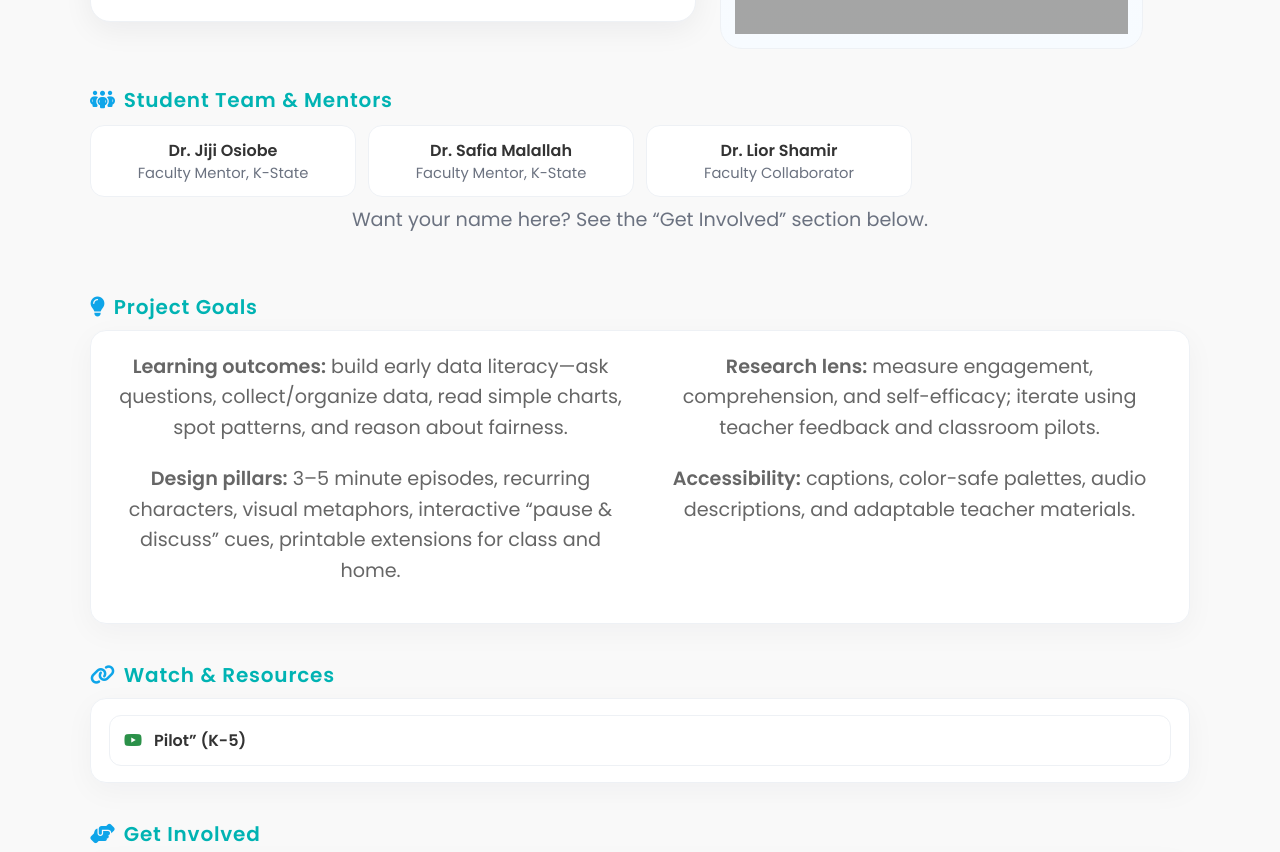
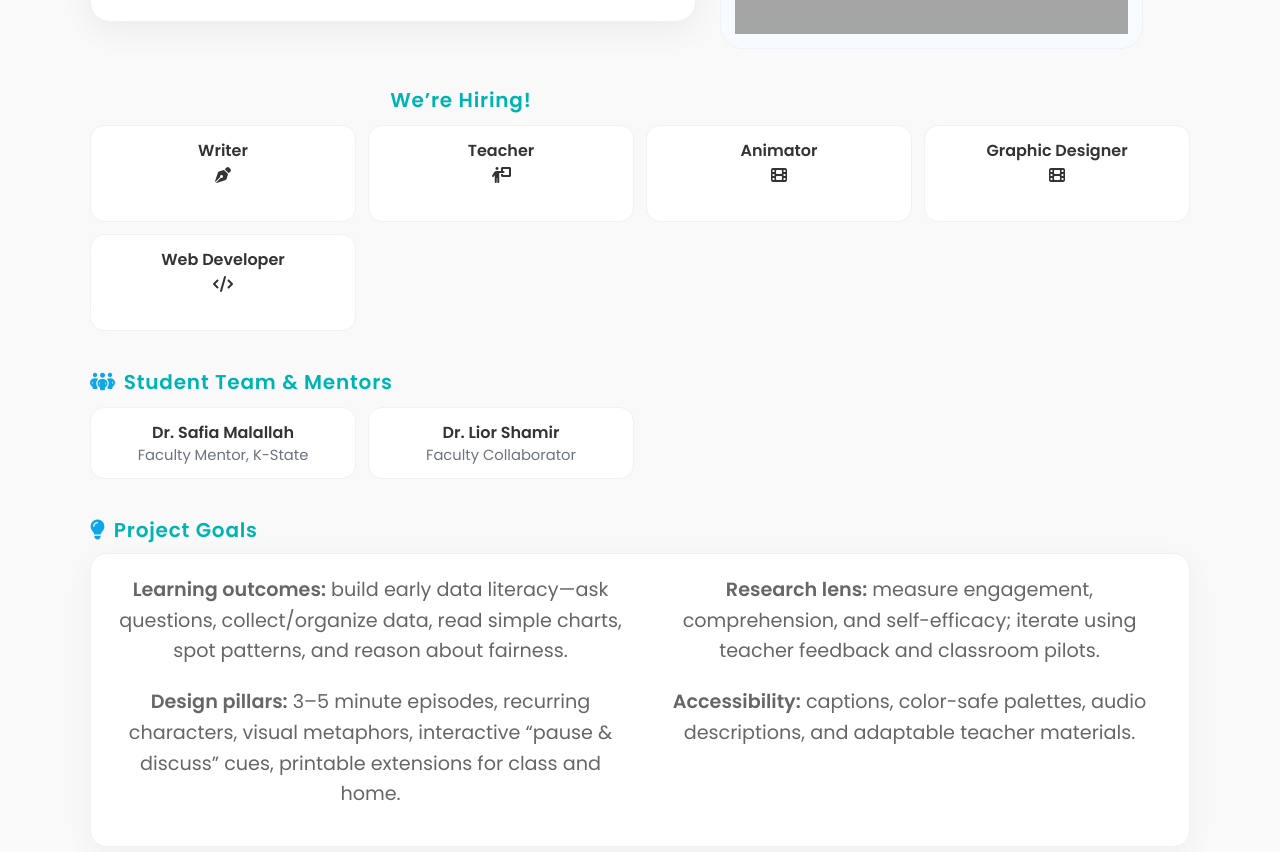
Before and after one commit to smalallah/safiamalallah, a plain HTML site: page project_cartoons.html in a window 1280 px wide. Shown: the part 929-1781 px from the top of the page. Drawn offline with Linux system fonts and the light colour scheme; grey boxes are pictures that could not be loaded.

Commit message:
Update project_cartoons.html

```diff
--- a/project_cartoons.html
+++ b/project_cartoons.html
@@ -66,16 +66,63 @@
       </div>
     </section>
 
+  <section class="section hiring-section">
+  <h2>&nbsp;&nbsp; &nbsp;&nbsp;&nbsp;&nbsp;&nbsp;&nbsp;&nbsp;&nbsp;&nbsp;&nbsp;&nbsp;&nbsp;&nbsp;&nbsp;&nbsp;&nbsp;&nbsp;&nbsp;&nbsp;&nbsp;&nbsp;
+    &nbsp;&nbsp;&nbsp;&nbsp;&nbsp;&nbsp;&nbsp;&nbsp;
+    &nbsp;&nbsp;&nbsp;&nbsp;&nbsp;&nbsp;&nbsp;&nbsp;&nbsp;&nbsp;&nbsp;&nbsp;&nbsp;&nbsp;&nbsp;&nbsp;&nbsp;&nbsp;&nbsp;&nbsp;We’re Hiring!</h2>
+  <div class="team-grid">
+
+    <div class="person">
+      <div class="name">Writer</div>
+      <div class="job-icon"><i class="fa-solid fa-pen-nib"></i></div>
+      <div class="role">
+        <a href="https://forms.gle/E7DumsC1QLwyDcKG9" target="_blank" rel="noopener">Apply Now</a>
+      </div>
+    </div>
+
+    <div class="person">
+      <div class="name">Teacher</div>
+      <div class="job-icon"><i class="fa-solid fa-person-chalkboard"></i></div>
+      <div class="role">
+        <a href="https://forms.gle/E7DumsC1QLwyDcKG9" target="_blank" rel="noopener">Apply Now</a>
+      </div>
+    </div>
+
+    <div class="person">
+      <div class="name">Animator </div>
+      <div class="job-icon"><i class="fa-solid fa-film"></i></div>
+      <div class="role">
+        <a href="https://forms.gle/E7DumsC1QLwyDcKG9" target="_blank" rel="noopener">Apply Now</a>
+      </div>
+    </div>
+    <div class="person">
+      <div class="name">Graphic Designer</div>
+      <div class="job-icon"><i class="fa-solid fa-film"></i></div>
+      <div class="role">
+        <a href="https://forms.gle/E7DumsC1QLwyDcKG9" target="_blank" rel="noopener">Apply Now</a>
+      </div>
+    </div>
+
+    <div class="person">
+      <div class="name">Web Developer</div>
+      <div class="job-icon"><i class="fa-solid fa-code"></i></div>
+      <div class="role">
+        <a href="https://forms.gle/E7DumsC1QLwyDcKG9" target="_blank" rel="noopener">Apply Now</a>
+      </div>
+    </div>
+
+  </div>
+</section>
+
+
+
+
     <!-- TEAM -->
     <section class="section">
       <h2><i class="fa-solid fa-people-group icon"></i> Student Team &amp; Mentors</h2>
       <div class="team-grid">
         <!-- Add real names as they join -->
 
-       <div class="person">
-          <div class="name">Dr. Jiji Osiobe </div>
-          <div class="role">Faculty Mentor, K-State</div>
-        </div>
 
         <div class="person">
           <div class="name">Dr. Safia Malallah</div>
@@ -86,7 +133,7 @@
           <div class="role">Faculty Collaborator</div>
         </div>
       </div>
-      <p class="note" style="margin-top:8px">Want your name here? See the “Get Involved” section below.</p>
+
     </section>
 
     <!-- DESCRIPTION / GOALS -->
@@ -142,7 +189,7 @@
       </div>
     </section>
 
-    <!-- PUBLICATIONS / OUTPUTS -->
+    <!-- PUBLICATIONS / OUTPUTS
     <section class="section">
       <h2><i class="fa-solid fa-book-open icon"></i> Publications &amp; Outputs</h2>
       <div class="card">
@@ -163,6 +210,7 @@
         </div>
       </div>
     </section>
+ -->
   </main>
 
   <!-- Footer -->
```
